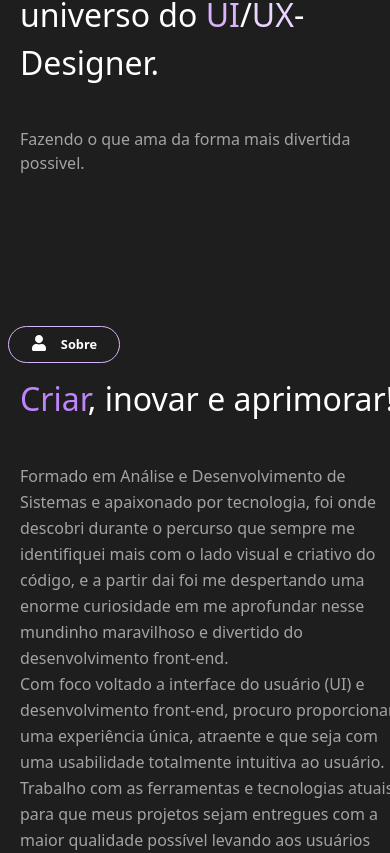
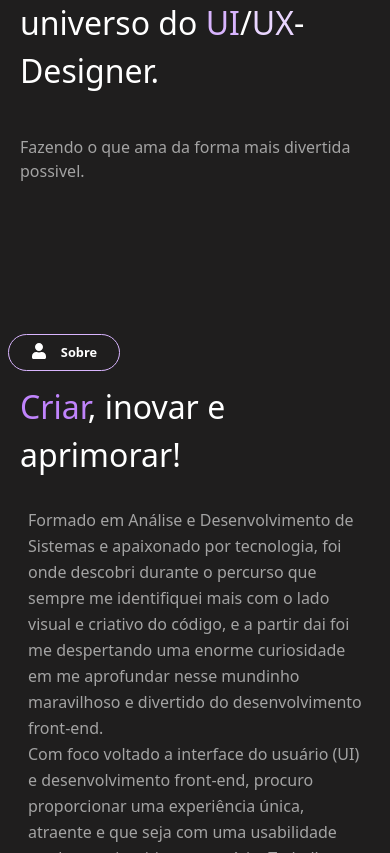
Before and after one commit to caiofonseca90/Potftolio-React-Vite, a React (Vite) app: page / in a window 390 px wide. Shown: the part 1147-2000 px from the top of the page. Built offline with nearby package versions, Linux system fonts and the light colour scheme.

Commit message:
att responsive mobile

```diff
--- a/src/App.jsx
+++ b/src/App.jsx
@@ -13,7 +13,7 @@ import { Tooltip } from "react-tooltip";
 function App() {
 
   return (
-    <div className=" flex flex-col mx-2 sm:text-center ">
+    <div className=" flex flex-col m-2">
       <Tooltip id="tooltip" />
       <div className="max-xl:mt-8 xl:fixed z-20">
         <Herocontent />
--- a/src/components/About.jsx
+++ b/src/components/About.jsx
@@ -5,7 +5,7 @@ const AboutMe = () => {
 
   return (
     <div>
-      <section id="about" className="pt-10 lg:pt-28 max-w-[50rem] min-w-[25rem] lg:max-w-[80%] lg:min-w-[45rem] text-start mb-[5rem] m-auto flex flex-col ">
+      <section id="about" className=" pt-10 lg:pt-28 max-w-[50rem] min-w-[20rem] lg:max-w-[80%] lg:min-w-[45rem] text-start mb-[5rem] m-auto flex flex-col">
         <div className=" border md:border-2 border-purple-300 w-28 md:w-36 flex justify-evenly p-2 rounded-3xl text-center">
           <FaUser className="text-[1rem] md:text-[1.2rem] text-white" />
           <p className="text-[.8rem] md:text-[1rem] text-white font-semibold">Sobre</p>
@@ -15,8 +15,8 @@ const AboutMe = () => {
             <span className="text-purple-400">Criar</span>, <span className=" ">inovar</span> e aprimorar!
           </p>
         </div>
-        <div className=" p-3 mt-4">
-          <p className="text-[1rem] md:text-[1.2rem] lg:text-[1.3rem] text-neutral-400 leading-relaxed text-left">
+        <div className=" px-5 mt-4">
+          <p className="text-[1rem] md:text-[1.2rem] lg:text-[1.3rem] text-neutral-400 leading-relaxed text-">
             Formado em Análise e Desenvolvimento de Sistemas e apaixonado por tecnologia, foi onde descobri durante o percurso que sempre me identifiquei mais com o lado visual e criativo do código, e a partir dai foi me despertando uma enorme curiosidade em me aprofundar nesse mundinho maravilhoso e divertido do desenvolvimento front-end.<br/>
             Com foco voltado a interface do usuário (UI) e desenvolvimento front-end, procuro proporcionar uma experiência única, atraente e que seja com uma usabilidade totalmente intuitiva ao usuário. Trabalho com as ferramentas e tecnologias atuais para que meus projetos sejam entregues com a maior qualidade possível levando aos usuários uma melhor navegação independente dos dispositivos usados com foco total em responsividade.
           </p>
--- a/src/components/Contact.jsx
+++ b/src/components/Contact.jsx
@@ -4,7 +4,7 @@ import {AiOutlineMail} from "react-icons/ai";
 const Contact = () => {
 
   return (
-    <section id="contacts" className="max-w-[40rem] min-w-[25rem] lg:max-w-[80%] lg:min-w-[45rem] text-start mt-[5rem] m-auto flex flex-col mb-[5rem]">
+    <section id="contacts" className="max-w-[40rem] min-w-[20rem] lg:max-w-[80%] lg:min-w-[45rem] text-start mt-[5rem] m-auto flex flex-col mb-[5rem]">
 
       <div className=" border md:border-2 border-purple-300 w-28 md:w-36 flex justify-evenly p-2 rounded-3xl text-center  ">
         <AiOutlineMail className="text-[1rem] md:text-[1.2rem] text-white" />
--- a/src/components/Intro.jsx
+++ b/src/components/Intro.jsx
@@ -3,7 +3,7 @@ import {FaHouseUser} from "react-icons/fa";
 const IntroMe = () => {
 
   return (
-    <section id="intro" className=" max-w-[50rem] min-w-[22rem] lg:max-w-[80%] lg:min-w-[45rem] justify-center text-start m-auto
+    <section id="intro" className=" max-w-[50rem] min-w-[20rem] lg:max-w-[80%] lg:min-w-[45rem] justify-center text-start m-auto
       flex flex-col xl:mt-20 h-[80vh]">
       {/* intro area */}
 
--- a/src/components/Projects.jsx
+++ b/src/components/Projects.jsx
@@ -2,7 +2,7 @@ import { FaBuffer } from "react-icons/fa";
 
 const Projects = () => {
   return (
-    <section id="projects" className="pt-28 max-w-[50rem] min-w-[25rem] lg:max-w-[80%] lg:min-w-[45rem] text-start m-auto flex flex-col">
+    <section id="projects" className="pt-28 max-w-[50rem] min-w-[20rem] lg:max-w-[80%] lg:min-w-[45rem] text-start m-auto flex flex-col">
 
         <div className=" border md:border-2  border-purple-300 w-28 md:w-36 flex justify-evenly p-2 rounded-3xl text-center  ">
         <FaBuffer className="text-[1rem] md:text-[1.2rem] text-white" />
@@ -10,17 +10,12 @@ const Projects = () => {
                 Projetos
             </p>
         </div>
-
     {/* Title section */}
-
-
         <div className="p-3">
             <p className=" text-white text-[2rem] md:text-[2.5rem] lg:text-[3.5rem] leading-normal">
             Meus <span className="text-purple-400">projetos</span>.
             </p>
         </div>
-
-
     {/* area projecsts */}
 
         <div className="md:grid md:grid-rows-3 md:grid-cols-2 md:gap-1 flex flex-col justify-center gap-3 md:max-w-[1200px] ">
--- a/src/components/Skills.jsx
+++ b/src/components/Skills.jsx
@@ -12,20 +12,17 @@ const Skills = () => {
   ];
 
   return (
-    <section id="skills" className=" pt-28 max-w-[50rem] min-w-[25rem] lg:max-w-[80%] lg:min-w-[45rem] h-[70vh] text-start m-auto flex flex-col">
-
+    <section id="skills" className=" pt-28 max-w-[50rem] min-w-[20rem] lg:max-w-[80%] lg:min-w-[45rem] h-[70vh] text-start m-auto flex flex-col">
       <div className=" border md:border-2 border-purple-300 w-28 md:w-36 flex justify-evenly p-2 rounded-3xl text-center  ">
         <GiSkills className="text-[1rem] md:text-[1.2rem] text-white" />
         <p className="text-[.8rem] md:text-[1rem] text-white font-semibold">Skills</p>
       </div>
-
 
       <div className="p-3">
         <p className=" text-white text-[2rem] md:text-[2.5rem] lg:text-[3.5rem] leading-normal">
           Minhas principais <span className="text-purple-400">skills</span>.
         </p>
       </div>
-
       {/* Area icons Skills */}
 
       <div className=" p-3 mt-10 md:flex md:flex-row md:justify-around md:items-center
```
